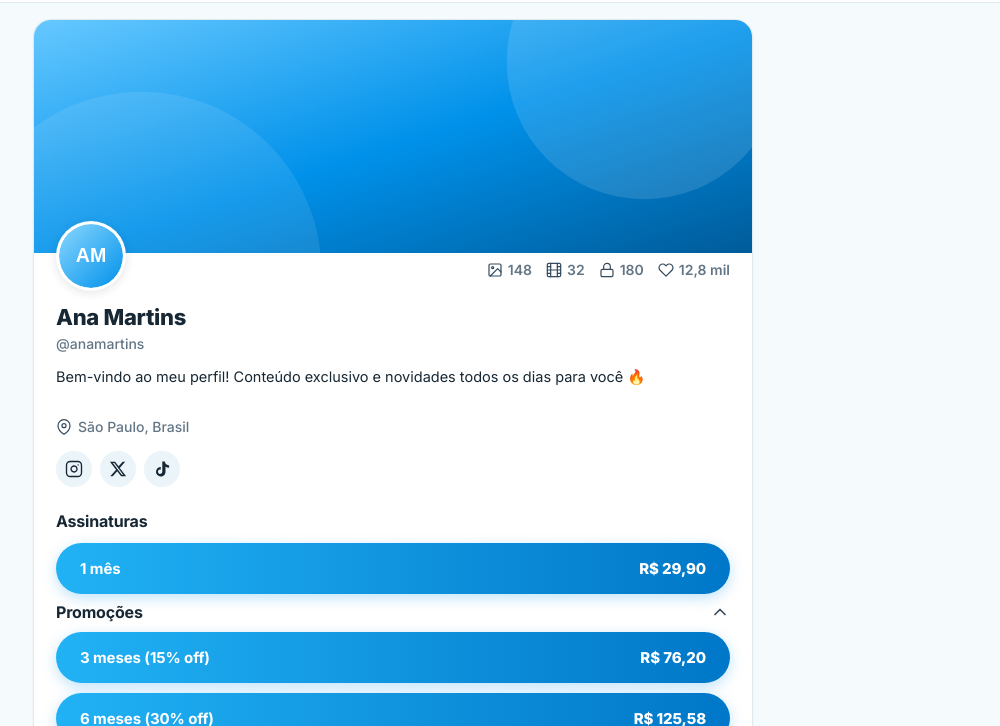
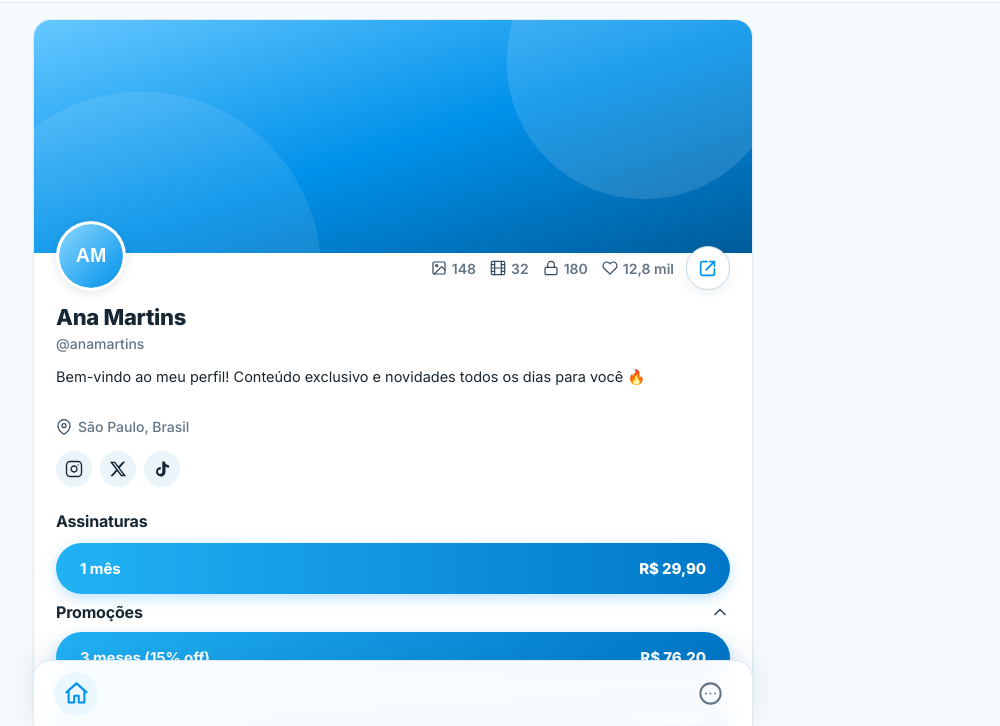
Before and after one commit to pgwempresa/privacy, a website: page m.html in a window 1280 px wide. Shown: the part 74-800 px from the top of the page, without its empty margins (247-1247 px from the left). Drawn offline with Linux system fonts and the light colour scheme.

Commit message:
Add decorative model navigation HUD

```diff
--- a/css/style.css
+++ b/css/style.css
@@ -76,7 +76,7 @@ button { font-family: inherit; }
 
 /* ===== Page ===== */
 .page {
-  padding: 16px 16px 60px;
+  padding: 16px 16px 104px;
 }
 .page-inner {
   max-width: 720px;
@@ -116,6 +116,14 @@ button { font-family: inherit; }
   margin-top: -32px;
   position: relative;
 }
+.profile-top-actions {
+  min-width: 0;
+  display: flex;
+  align-items: center;
+  justify-content: flex-end;
+  gap: 12px;
+  margin-top: 25px;
+}
 .avatar-wrap {
   width: 70px;
   height: 70px;
@@ -135,10 +143,11 @@ button { font-family: inherit; }
   display: flex;
   align-items: center;
   gap: 14px;
-  margin-top: 38px;
+  margin-top: 0;
   color: var(--muted);
   font-size: 14px;
   font-weight: 600;
+  white-space: nowrap;
 }
 .hstat {
   display: inline-flex;
@@ -146,6 +155,20 @@ button { font-family: inherit; }
   gap: 5px;
 }
 .hstat svg { color: var(--ink-2); }
+
+.profile-share-btn {
+  width: 44px;
+  height: 44px;
+  flex: 0 0 44px;
+  border: 1px solid var(--border-strong);
+  border-radius: 50%;
+  background: #fff;
+  color: var(--orange);
+  display: inline-flex;
+  align-items: center;
+  justify-content: center;
+  box-shadow: 0 3px 12px rgba(0, 67, 108, .08);
+}
 
 /* ===== Profile body ===== */
 .profile-body {
@@ -470,14 +493,51 @@ button { font-family: inherit; }
 }
 .admin-footer-link a:hover { text-decoration: underline; }
 
+/* ===== Decorative bottom HUD ===== */
+.model-hud {
+  position: fixed;
+  left: 50%;
+  bottom: 0;
+  transform: translateX(-50%);
+  width: min(100%, 720px);
+  min-height: 66px;
+  padding: 10px 20px calc(10px + env(safe-area-inset-bottom));
+  background: rgba(255, 255, 255, .96);
+  border: 1px solid var(--border);
+  border-bottom: 0;
+  border-radius: 18px 18px 0 0;
+  box-shadow: 0 -8px 28px rgba(0, 67, 108, .09);
+  backdrop-filter: blur(14px);
+  display: flex;
+  align-items: center;
+  justify-content: space-between;
+  z-index: 90;
+  pointer-events: none;
+}
+.model-hud-icon {
+  width: 44px;
+  height: 44px;
+  border-radius: 50%;
+  color: var(--muted);
+  display: inline-flex;
+  align-items: center;
+  justify-content: center;
+}
+.model-hud-home {
+  color: var(--orange);
+  background: #EAF7FE;
+}
+
 /* ===== Responsive ===== */
 @media (max-width: 600px) {
   .header-inner { padding: 14px 18px; grid-template-columns: 1fr auto 1fr; }
   .logo-img { width: 117px; height: 26px; }
-  .page { padding: 12px 12px 60px; }
+  .page { padding: 12px 12px 104px; }
   .profile-top-row { padding: 0 16px; }
   .profile-body { padding: 14px 16px 18px; }
-  .header-stats { gap: 10px; font-size: 13px; }
+  .profile-top-actions { gap: 8px; margin-top: 25px; }
+  .header-stats { gap: 8px; font-size: 12.5px; }
+  .profile-share-btn { width: 42px; height: 42px; flex-basis: 42px; }
   .plan-pill { padding: 14px 20px; font-size: 14px; }
   .tab { font-size: 13px; padding: 14px 6px; }
 }
--- a/m.html
+++ b/m.html
@@ -8,7 +8,7 @@
   <link rel="preconnect" href="https://fonts.googleapis.com" />
   <link rel="preconnect" href="https://fonts.gstatic.com" crossorigin />
   <link href="https://fonts.googleapis.com/css2?family=Inter:wght@400;500;600;700;800&display=swap" rel="stylesheet" />
-  <link rel="stylesheet" href="/css/style.css?v=22" />
+  <link rel="stylesheet" href="/css/style.css?v=23" />
 </head>
 <body>
 
@@ -39,7 +39,16 @@
           <div class="avatar-wrap">
             <img id="profileAvatar" class="avatar" src="" alt="" />
           </div>
-          <div class="header-stats" id="headerStats"></div>
+          <div class="profile-top-actions">
+            <div class="header-stats" id="headerStats"></div>
+            <span class="profile-share-btn" aria-hidden="true">
+              <svg width="22" height="22" viewBox="0 0 24 24" fill="none" stroke="currentColor" stroke-width="1.8" stroke-linecap="round" stroke-linejoin="round">
+                <path d="M14 5h5v5"></path>
+                <path d="M10 14 19 5"></path>
+                <path d="M19 13v5a2 2 0 0 1-2 2H6a2 2 0 0 1-2-2V7a2 2 0 0 1 2-2h5"></path>
+              </svg>
+            </span>
+          </div>
         </div>
 
         <div class="profile-body">
@@ -87,6 +96,23 @@
       <div id="postsList"></div>
     </div>
   </main>
+
+  <div class="model-hud" aria-hidden="true">
+    <span class="model-hud-icon model-hud-home">
+      <svg width="27" height="27" viewBox="0 0 24 24" fill="none" stroke="currentColor" stroke-width="1.8" stroke-linecap="round" stroke-linejoin="round">
+        <path d="m3 11 9-8 9 8"></path>
+        <path d="M5 10v10h5v-6h4v6h5V10"></path>
+      </svg>
+    </span>
+    <span class="model-hud-icon model-hud-more">
+      <svg width="27" height="27" viewBox="0 0 24 24" fill="none" stroke="currentColor" stroke-width="1.8" stroke-linecap="round" stroke-linejoin="round">
+        <circle cx="12" cy="12" r="9"></circle>
+        <circle cx="8" cy="12" r=".8" fill="currentColor" stroke="none"></circle>
+        <circle cx="12" cy="12" r=".8" fill="currentColor" stroke="none"></circle>
+        <circle cx="16" cy="12" r=".8" fill="currentColor" stroke="none"></circle>
+      </svg>
+    </span>
+  </div>
 
   <!-- Social gate modal: shown when an unsubscribed user clicks Instagram/X/TikTok -->
   <div class="checkout-backdrop" id="socialGateModal" hidden>
```
